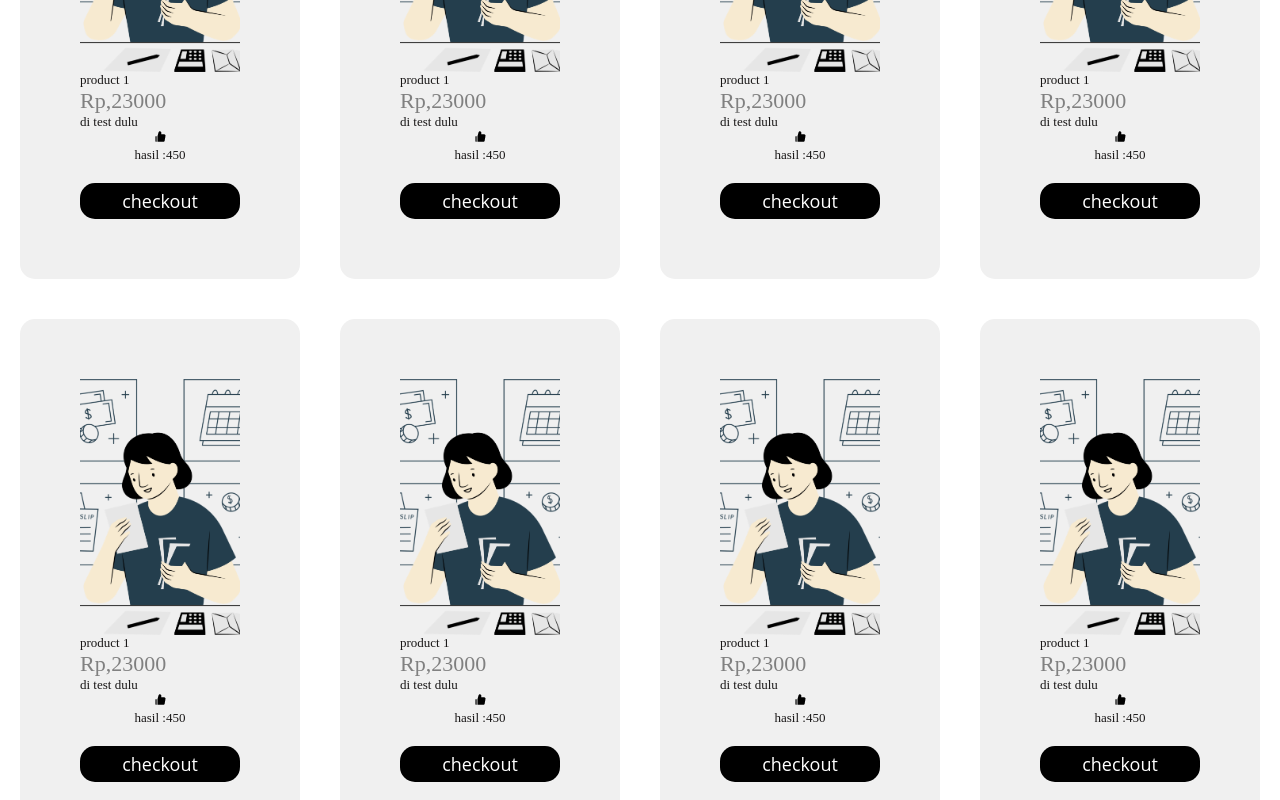
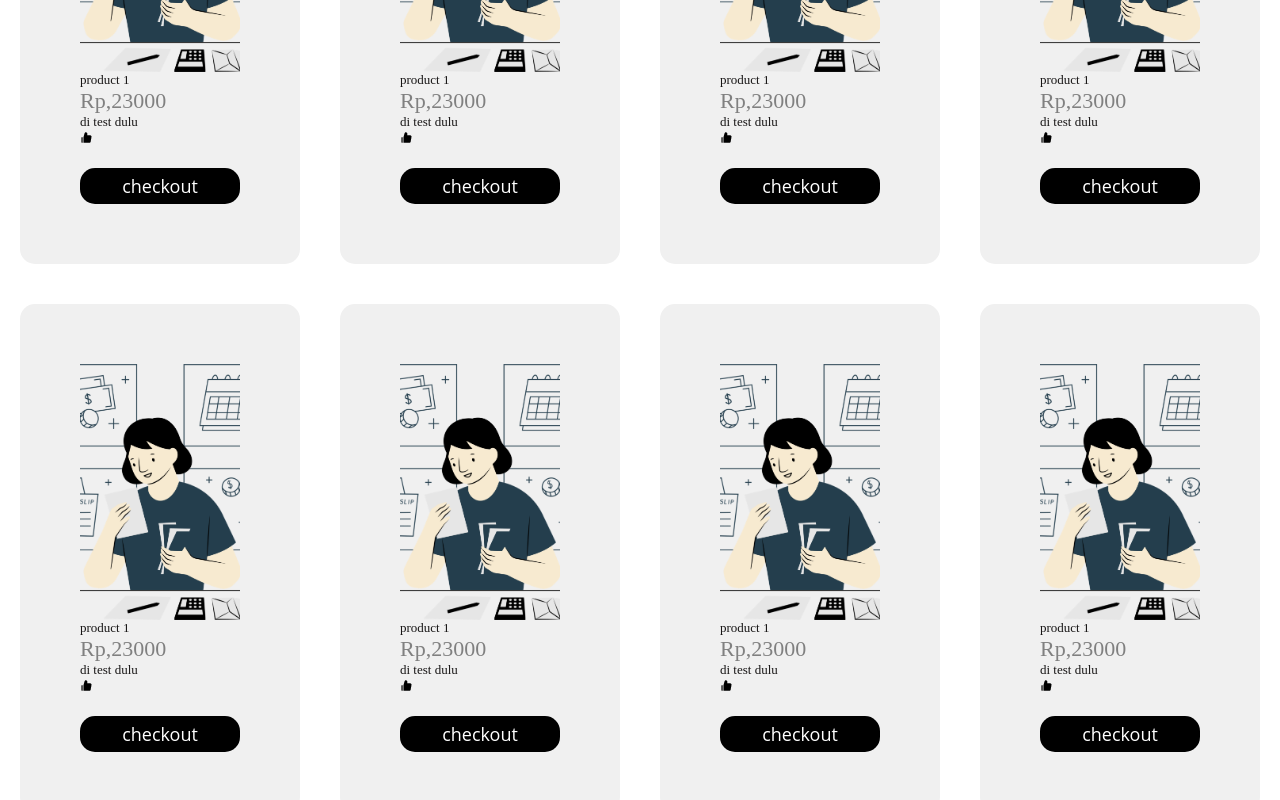
Before and after one commit to GalangYuhu0SecondAccount/studyCase-botcamp_genbox, a React (Vite) app: page /MyShopUi in a window 1280 px wide. Shown: the part 1660-2460 px from the top of the page. Built offline with nearby package versions, Linux system fonts and the light colour scheme.

Commit message:
added funciton handleCLick

```diff
--- a/src/components/productCatalog/buttonCatalog.jsx
+++ b/src/components/productCatalog/buttonCatalog.jsx
@@ -7,7 +7,7 @@ import { removeLike, addLike } from "../productCatalog/productCatalogSlice.js";
 
 const ButtonCatalog = () => {
     const [isLike , setisLike ] = useState(false)
-    const [Like , setLike ] = useState(450)
+    const [Like , setLike ] = useState(10)
 
 
         const dispatch = useDispatch();
@@ -26,10 +26,9 @@ const ButtonCatalog = () => {
 
     return (
         <>
-            <p onClick={handleCLick} aria-label="like">
-                <AiFillLike  color={isLike  ?  "blue" : "black"} />
-                <p>hasil :{Like}</p>
-            </p>
+            <span onClick={handleCLick} aria-label="like">
+                <AiFillLike   color={isLike  ?  "blue" : "black"} />
+            </span>
         </>
     );
     };
```
